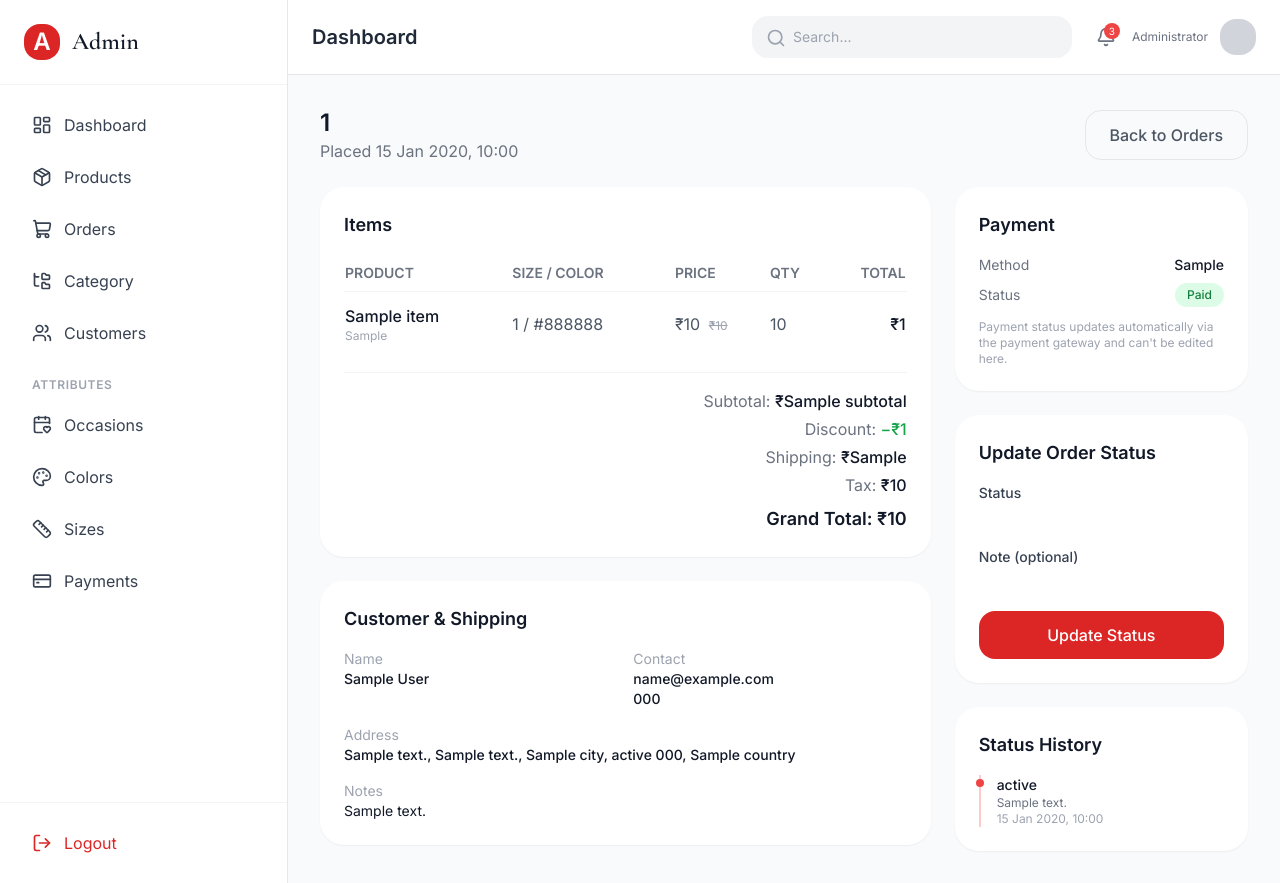
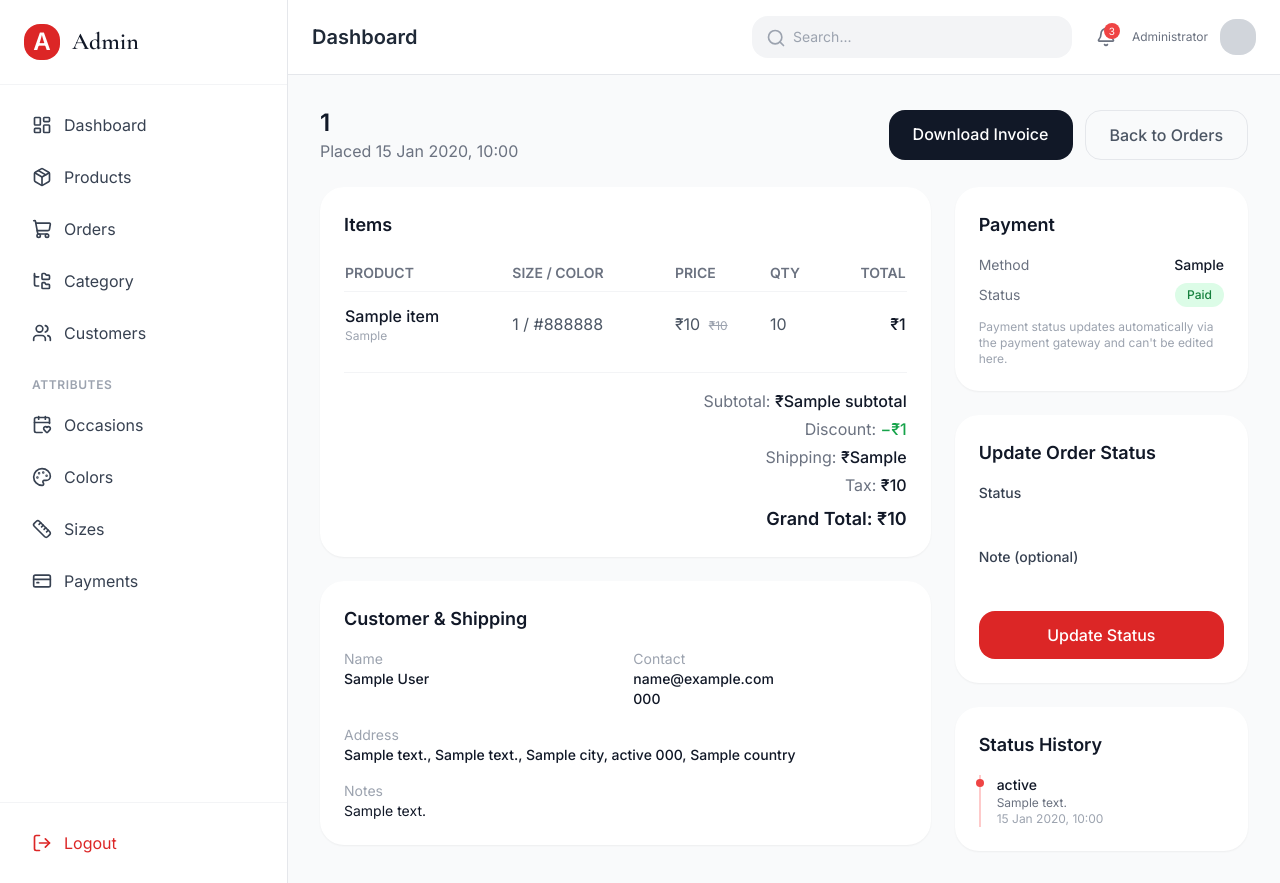
Before and after one commit to srreeraj/KurtiShop, a Django app: template Kurtishop/templates/dashboard/orders/detail.html in a window 1280 px wide. Run offline with Django 5.2, Linux system fonts and the light colour scheme; the template is opened without the code that fills it: most values are stand-ins (such as "Sample title", 1, 10 or a date in 2020); form fields are guessed from the names that the template uses; some libraries are stand-ins or nearby versions.

Commit message:
added invoice download invoice button on order detail template on dashboard

```diff
--- a/Kurtishop/templates/dashboard/orders/detail.html
+++ b/Kurtishop/templates/dashboard/orders/detail.html
@@ -10,10 +10,21 @@
         <h1 class="text-2xl font-semibold text-gray-900">{{ order.order_number }}</h1>
         <p class="text-gray-500">Placed {{ order.created_at|date:"d M Y, H:i" }}</p>
     </div>
-    <a href="{% url 'orders_dashboard:order_list' %}" class="px-6 py-3 rounded-2xl border border-gray-200 text-gray-600 font-medium">
-        Back to Orders
-    </a>
+    <div class="flex gap-3">
+        <!-- Download Invoice button -->
+        <a href="{% url 'orders_dashboard:download_invoice' order.order_number %}"
+           class="px-6 py-3 rounded-2xl bg-gray-900 text-white font-medium hover:bg-gray-800 transition">
+            Download Invoice
+        </a>
+
+        <a href="{% url 'orders_dashboard:order_list' %}"
+           class="px-6 py-3 rounded-2xl border border-gray-200 text-gray-600 font-medium">
+            Back to Orders
+        </a>
+    </div>
 </div>
+
+
 
 <div class="grid grid-cols-3 gap-6">
     <!-- Left: items + customer -->
```
